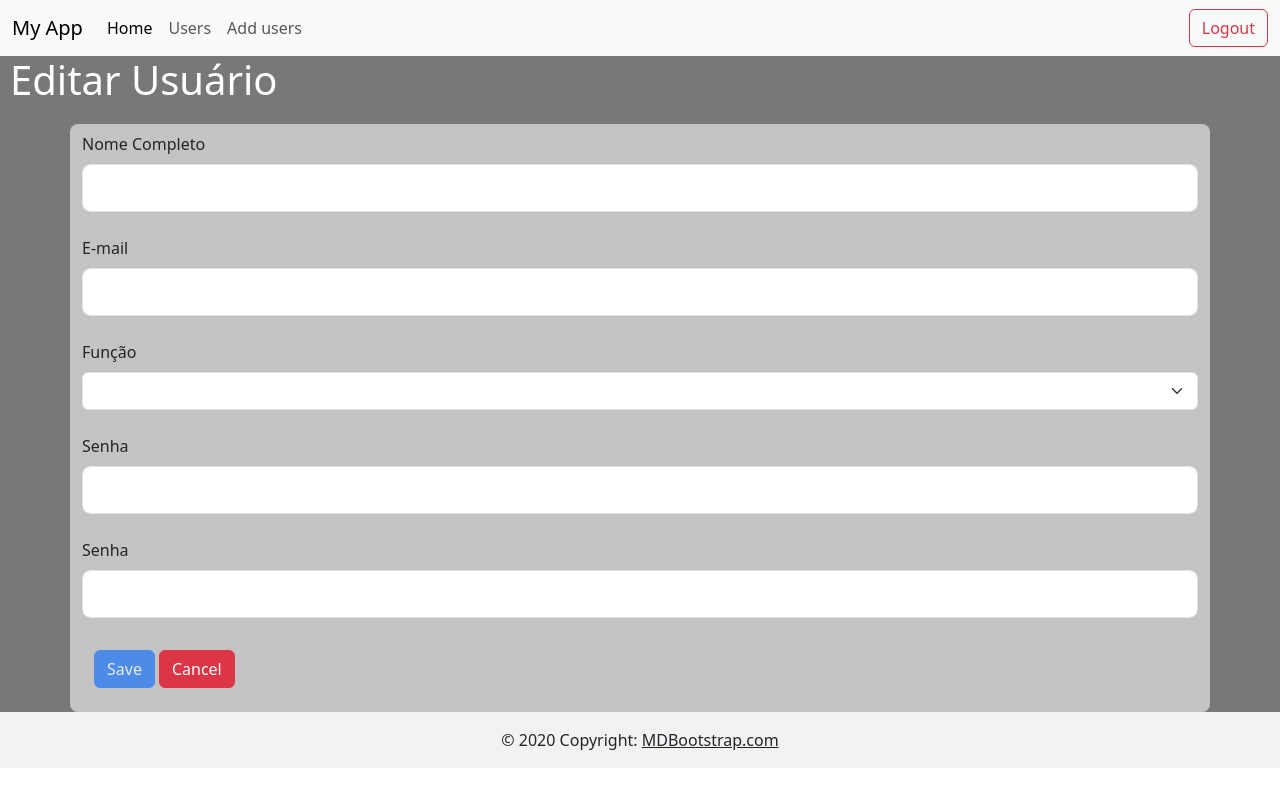
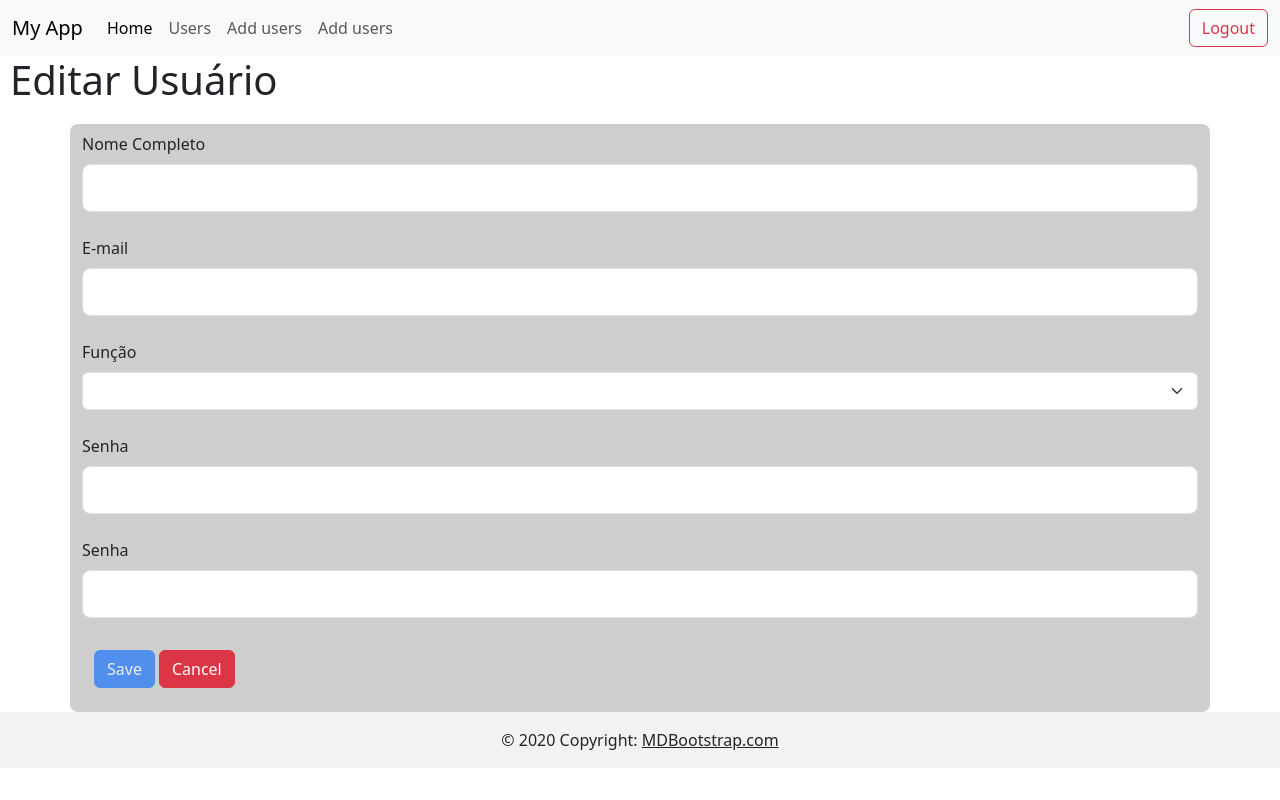
Before and after one commit to Teomendonca/AngularProject, an Angular app: page /app/users/edit in a window 1280 px wide. Built offline with nearby package versions, Linux system fonts and the light colour scheme.

Commit message:
fix(users)/meet evaluation parameters

```diff
--- a/src/app/home/components/nav-bar/nav-bar.component.html
+++ b/src/app/home/components/nav-bar/nav-bar.component.html
@@ -15,6 +15,9 @@
           <li class="nav-item">
             <a class="nav-link" routerLink="/app/users/new">Add users</a>
           </li>
+          <li class="nav-item">
+            <a class="nav-link" routerLink="/app/users/edit">Add users</a>
+          </li>
         </ul>
         <form class="d-flex" role="search">
           <button class="btn btn-outline-danger" routerLink="/">Logout</button>
--- a/src/app/home/components/welcome/welcome.component.html
+++ b/src/app/home/components/welcome/welcome.component.html
@@ -1,4 +1,6 @@
-<div class="container-fluid">
+<div>
+
+  <div class="container-fluid">
     <div class="row  align-items-center text-center full-height">
       <div class="col">
         <h1>Welcome to your aplication</h1>
@@ -10,3 +12,4 @@
       </div>
     </div>
   </div>
+</div>
--- a/src/app/home/pages/users/add-users/add-users.component.css
+++ b/src/app/home/pages/users/add-users/add-users.component.css
@@ -1,18 +1,15 @@
 #title{
     margin-bottom: 20px;
     margin-left: 10px;
-    color: rgb(255, 255, 255);
 }
 .btn{
     margin-right: 4px;
     margin-bottom: 8px;
 }
-#background{
-    background-color: #787878;
-}
+
 .container{
     padding-top: 8px;
     padding-bottom: 8px;
-    background-color: #c3c3c3;
+    background-color: #cecece;
     border-radius: 8px;
 }
--- a/src/app/home/pages/users/add-users/add-users.component.ts
+++ b/src/app/home/pages/users/add-users/add-users.component.ts
@@ -25,11 +25,11 @@ export class AddUsersComponent {
       password: new FormControl('', [
         Validators.required,
         Validators.minLength(6),
-        Validators.maxLength(20)]),
+        Validators.maxLength(15)]),
       passwordConfirmation: new FormControl('', [
         Validators.required,
         Validators.minLength(6),
-        Validators.maxLength(20)
+        Validators.maxLength(15)
       ])
     })
   }
--- a/src/app/home/pages/users/edit-users/edit-users.component.css
+++ b/src/app/home/pages/users/edit-users/edit-users.component.css
@@ -1,18 +1,15 @@
 #title{
     margin-bottom: 20px;
     margin-left: 10px;
-    color: rgb(255, 255, 255);
 }
 .btn{
     margin-right: 4px;
     margin-bottom: 8px;
 }
-#background{
-    background-color: #787878;
-}
+
 .container{
     padding-top: 8px;
     padding-bottom: 8px;
-    background-color: #c3c3c3;
+    background-color: #cecece;
     border-radius: 8px;
 }
--- a/src/app/home/pages/users/edit-users/edit-users.component.ts
+++ b/src/app/home/pages/users/edit-users/edit-users.component.ts
@@ -25,11 +25,11 @@ export class EditUsersComponent {
       password: new FormControl('', [
         Validators.required,
         Validators.minLength(6),
-        Validators.maxLength(20)]),
+        Validators.maxLength(15)]),
       passwordConfirmation: new FormControl('', [
         Validators.required,
         Validators.minLength(6),
-        Validators.maxLength(20)
+        Validators.maxLength(15)
       ])
     })
   }
```
